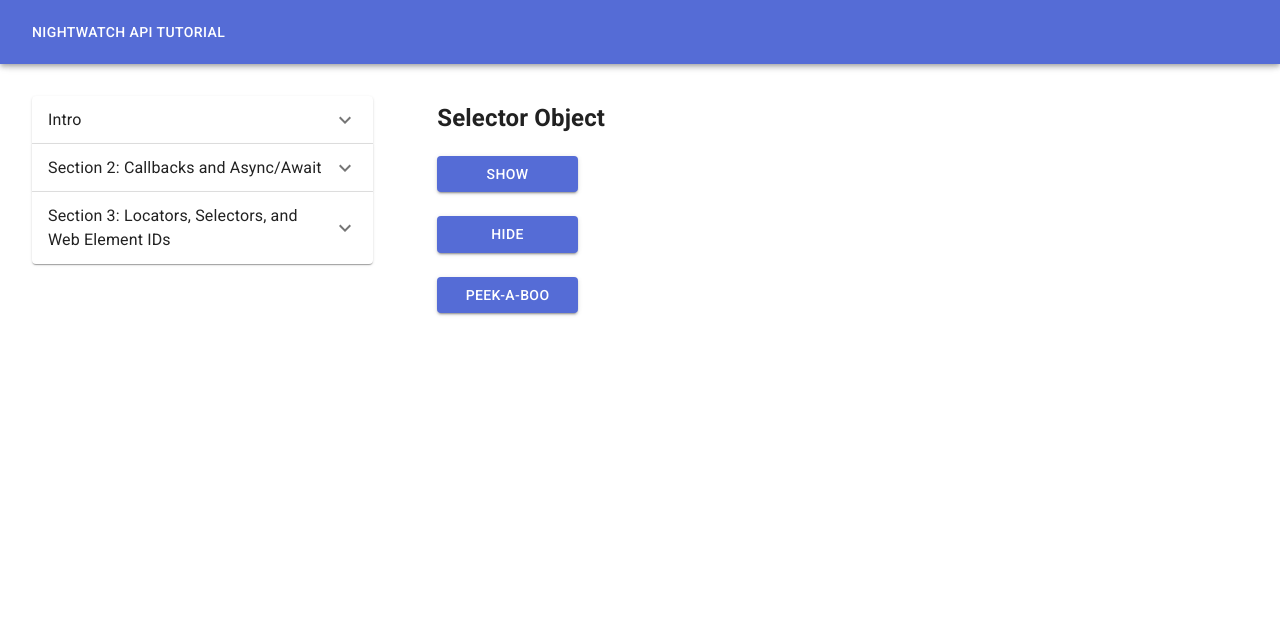
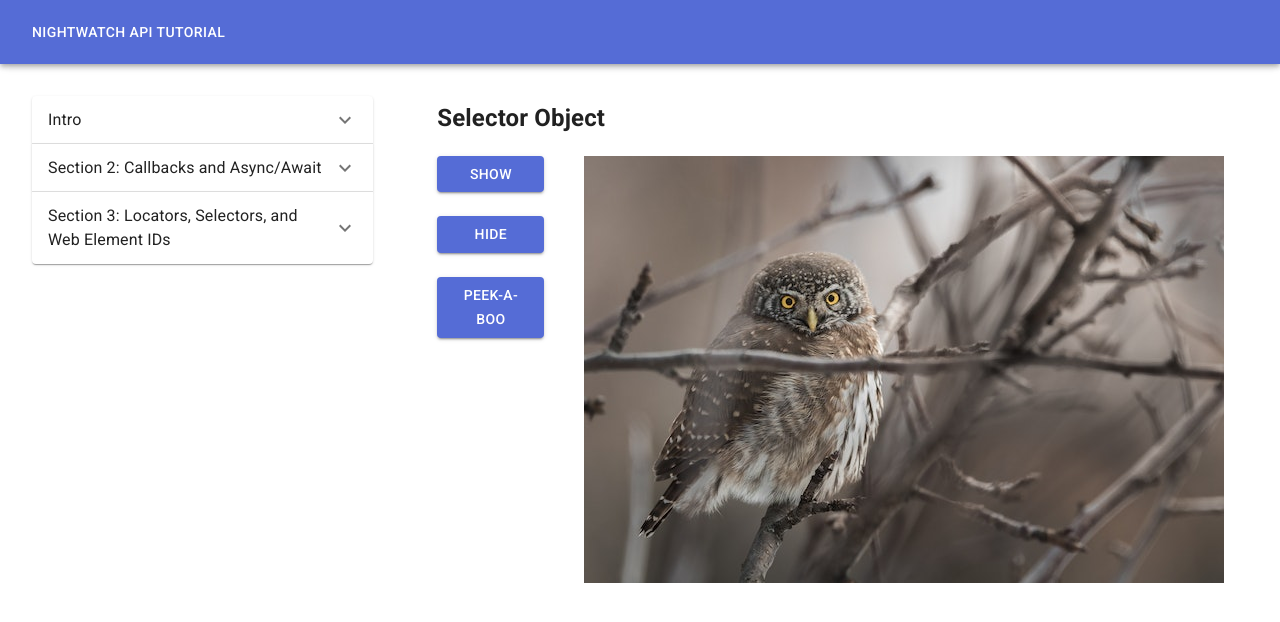
Before and after one commit to chris-jackson-actionqa/nw-api, a React (Create React App) app in the folder site/: page /s03/selectorObject in a window 1280 px wide. Shown: the top 622 px of the page. Built offline with nearby package versions, Linux system fonts and the light colour scheme.

Commit message:
site: add image to selector object lesson page

```diff
--- a/site/src/routes/section03/selectorObject.jsx
+++ b/site/src/routes/section03/selectorObject.jsx
@@ -11,16 +11,26 @@ export default function SelectorObject() {
     <main style={{ padding: "1rem 0" }}>
       <h2>Selector Object</h2>
       <Box>
-        <Grid container>
+        <Grid container spacing={5}>
           <Grid item xs={buttonColumns}>
             <Stack spacing={3}>
-              <Button variant="contained">Show</Button>
-              <Button variant="contained">Hide</Button>
-              <Button variant="contained">Peek-a-boo</Button>
+              <Button variant="contained" data-testid="show-button">
+                Show
+              </Button>
+              <Button variant="contained" data-testid="hide-button">
+                Hide
+              </Button>
+              <Button variant="contained" data-testid="peek-a-boo-button">
+                Peek-a-boo
+              </Button>
             </Stack>
           </Grid>
           <Grid item xs={imageColumns}>
-            <Box component="img" src="" />
+            <Box
+              component="img"
+              src="/pexels-owl.jpg"
+              data-testid="toggled-image"
+            />
           </Grid>
         </Grid>
       </Box>
```
Also changed, not shown: site/public/pexels-owl.jpg (added).
